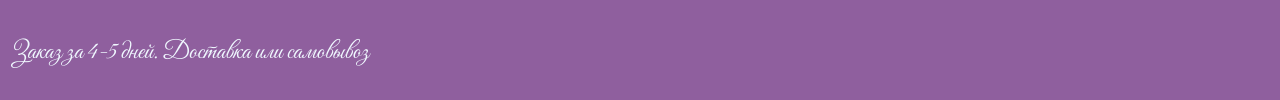
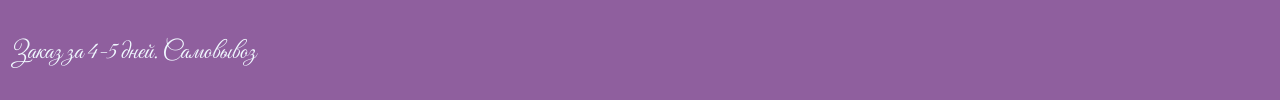
Before and after one commit to sweetpresent/sweetpresent, a plain HTML site: page index.html in a window 1280 px wide. Shown: the part 4630-4730 px from the top of the page. Drawn offline with Linux system fonts and the light colour scheme.

Commit message:
Update index.html

```diff
--- a/index.html
+++ b/index.html
@@ -175,7 +175,7 @@
         </p>
         <p style="font-size:25px ; color: aliceblue;"> +79962766889 </p>
         <p style="font-size: 40px; color:aliceblue"> Адрес: c. Кочковатка, ул. Молодежная 18</p>
-        <p style="font-size:25px ; color: aliceblue;">Заказ за 4-5 дней. Доставка или самовывоз </p>
+        <p style="font-size:25px ; color: aliceblue;">Заказ за 4-5 дней. Самовывоз </p>
     </footer>
 
 
```
